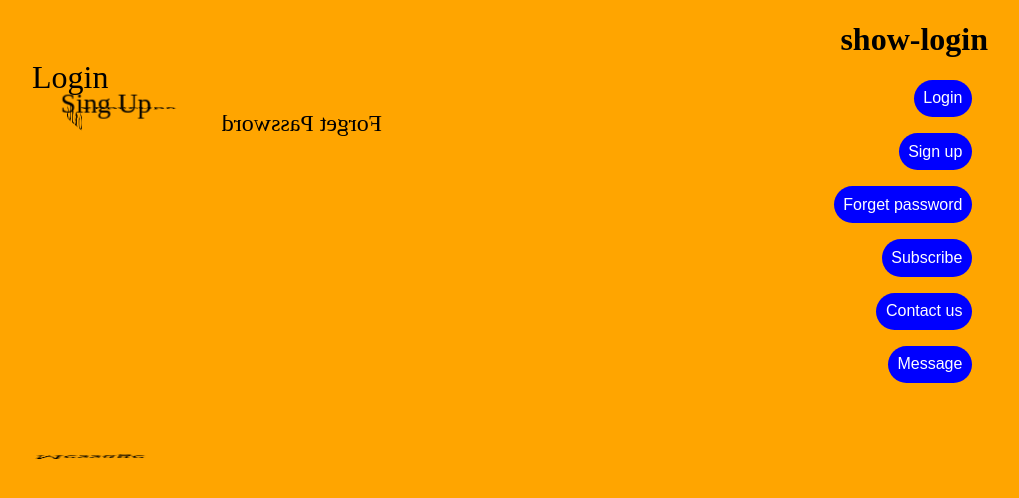
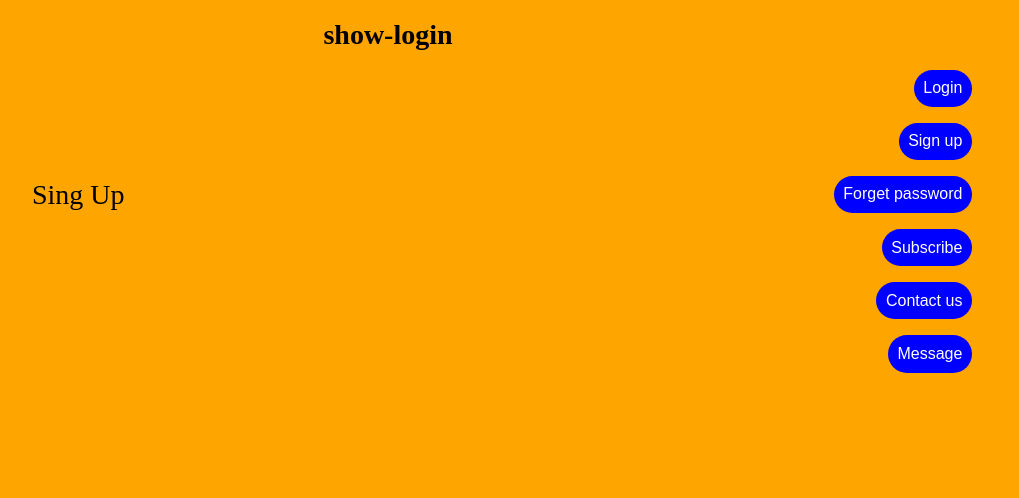
Before and after one commit to ariannargesi/cubic-forms, a React (Create React App) app: page / in a window 1280 px wide. Shown: the top 498 px of the page, without its empty margins (252-1271 px from the left). Built offline with nearby package versions, Linux system fonts and the light colour scheme.

Commit message:
css file added

```diff
--- /dev/null
+++ b/src/Components/Cube/Cube.css
@@ -0,0 +1,68 @@
+* {
+    box-sizing: border-box;
+}
+body {
+    font-size: 14px;
+    padding: 20px;
+    text-align: center;
+}
+.wrapper {
+    width: 400px;
+    height: 500px;
+    margin: 60px auto;
+    text-align: left;
+}
+.rec-prism {
+    width: 100%;
+    height: 100%;
+    position: relative;
+    transform-style: preserve-3d;
+    transform: translateZ(-100px);
+    transition: transform 0.5s ease-in;
+}
+.face {
+    position: absolute;
+    width: 400px;
+    height: 500px;
+    padding: 20px;
+    border-radius: 3px;
+}
+.face-front {
+    transform: rotateY(0deg) translateZ(200px);
+}
+.face-top {
+    height: 400px;
+    transform: rotateX(90deg) translateZ(200px);
+}
+.face-back {
+    transform: rotateY(180deg) translateZ(200px);
+}
+.face-right {
+    transform: rotateY(90deg) translateZ(200px);
+}
+.face-left {
+    transform: rotateY(-90deg) translateZ(200px);
+}
+.face-bottom {
+    height: 400px;
+    transform: rotateX(-90deg) translateZ(300px);
+}
+
+.show-top {
+    transform: translateZ(-100px) rotateY( -90deg);
+}
+.show-front {
+    transform: translateZ(-100px);
+}
+.show-back{
+    transform: translateZ(-100px) rotateY( -180deg);
+}
+.show-left {
+    transform: translateZ(-100px) rotateX( -90deg);
+}
+.show-right {
+    transform: translateZ(-100px) rotateY( 90deg);
+}
+.show-bottom {
+    transform: translateZ(-100px) rotateX( 90deg);
+}
--- a/src/Components/Cube/index.tsx
+++ b/src/Components/Cube/index.tsx
@@ -1,37 +1,25 @@
-import React from 'react'
-import styled from 'styled-components'
+import React from "react";
+import Signup from '../Signup'
+import { Store } from "../../Context";
 
-import Login from '../Login'
-import Singup from '../Signup'
-import ForgetPassword from '../ForgetPassword'
-import ContactUs from '../ContactUs'
-import Subscribe from '../Subscribe'
-import Message from '../Message'
-
-import {Store} from '../../Context'
-
-const CubeStyled = styled.div`
-    width: 100%;
-    height: 100%;
-    position: relative;
-    transform: translateZ(-100px);
-    transition: transform 1s;
-    transform-style: preserve-3d;
-`
-
+import "./Cube.css";
 
 const Cube: React.FC = () => {
-    const currentFace = React.useContext(Store).state.currentFace
-    return (
-        <CubeStyled className={`cube ${currentFace}`} >
-            <Login className="cube-face cube-face-login" />
-            <Singup  className="cube-face cube-face-signup"/>
-            <ForgetPassword className="cube-face cube-face-forgetpassword"/>
-            <ContactUs className="cube-face cube-face-contactus"/>
-            <Subscribe className="cube-face cube-face-subscribe"/>
-            <Message className="cube-face cube-face-message"/>
-        </CubeStyled>
-    )
-}
+  const currentFace = React.useContext(Store).state.currentFace;
 
-export default Cube
+  return (
+    <div className="wrapper">
+      <div className={`rec-prism ${currentFace}`}>
+      <Signup/>
+        <div className="face face-top"></div>
+        <div className="face face-back"></div>
+        <div className="face face-right"></div>
+        <div className="face face-left"></div>
+        <div className="face face-bottom"></div>
+
+      </div>
+    </div>
+  );
+};
+
+export default Cube;
```
